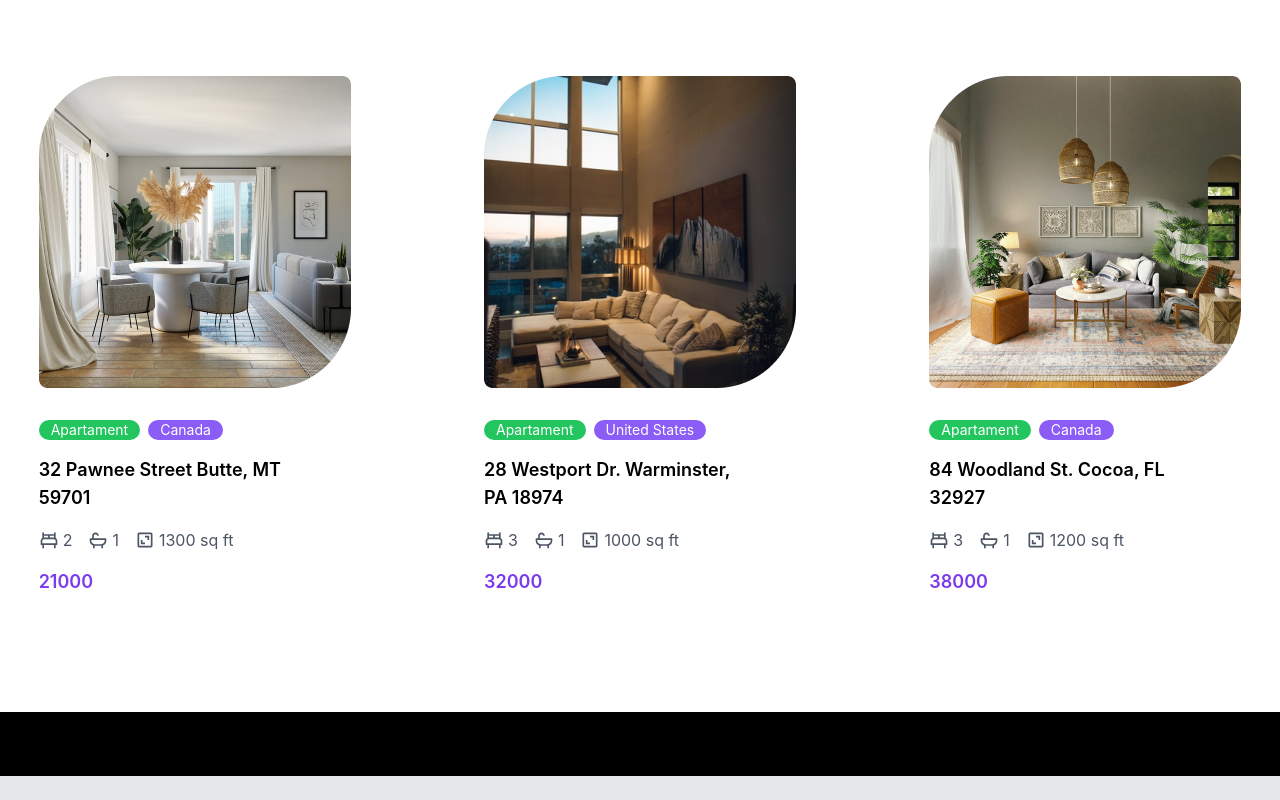
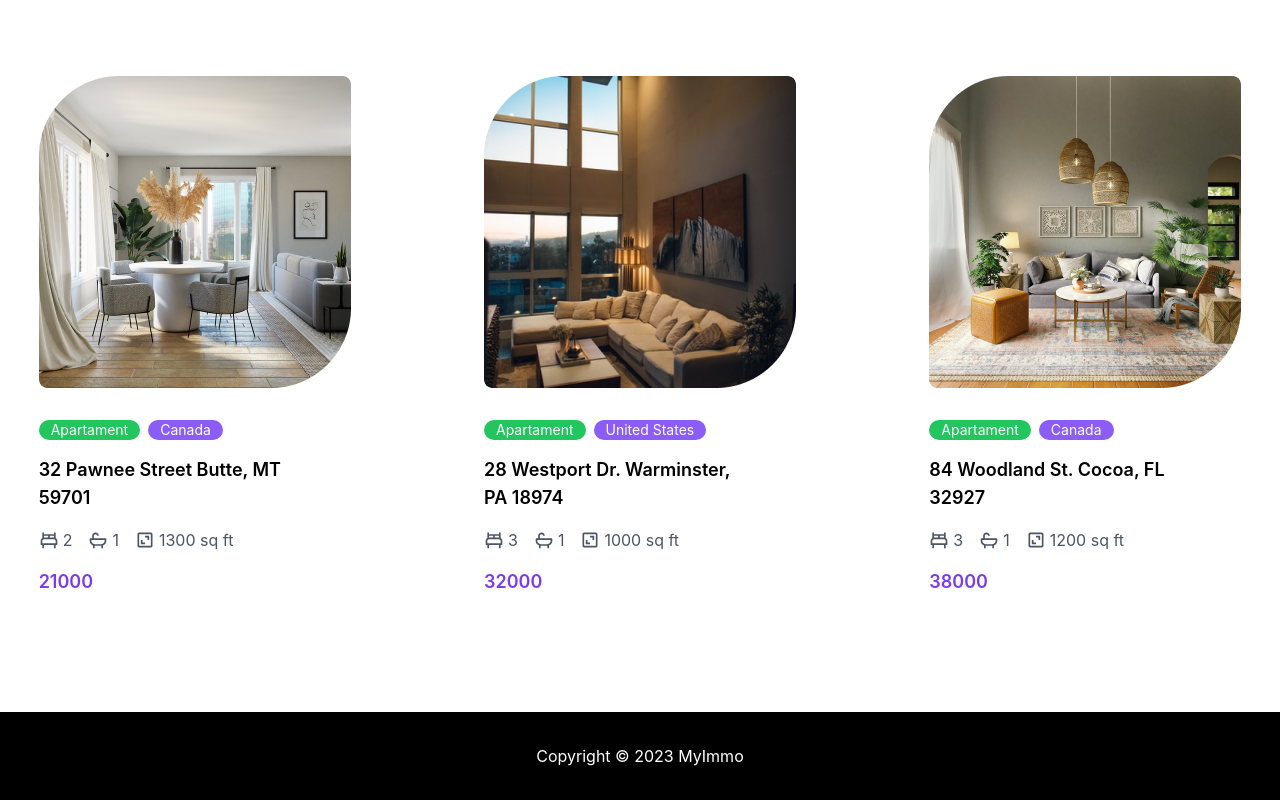
Before and after one commit to elhadjtall/SITE_AGENCE, a React (Vite) app in the folder frontend/: page / in a window 1280 px wide. Shown: the part 3974-4774 px from the top of the page. Before the commit the page ends 4750 px from the top, so only its background shows below. Built offline with nearby package versions, Linux system fonts and the light colour scheme.

Commit message:
Ajout du footer

```diff
--- a/frontend/src/components/Footer.jsx
+++ b/frontend/src/components/Footer.jsx
@@ -2,8 +2,8 @@ import React from 'react'
 
 const Footer = () => {
   return (
-    <footer className='bg-black py-8'>
-
+    <footer className='bg-black py-8 text-center text-white'>
+      <div>Copyright &copy; 2023 MyImmo</div>
     </footer>
   )
 }
```
